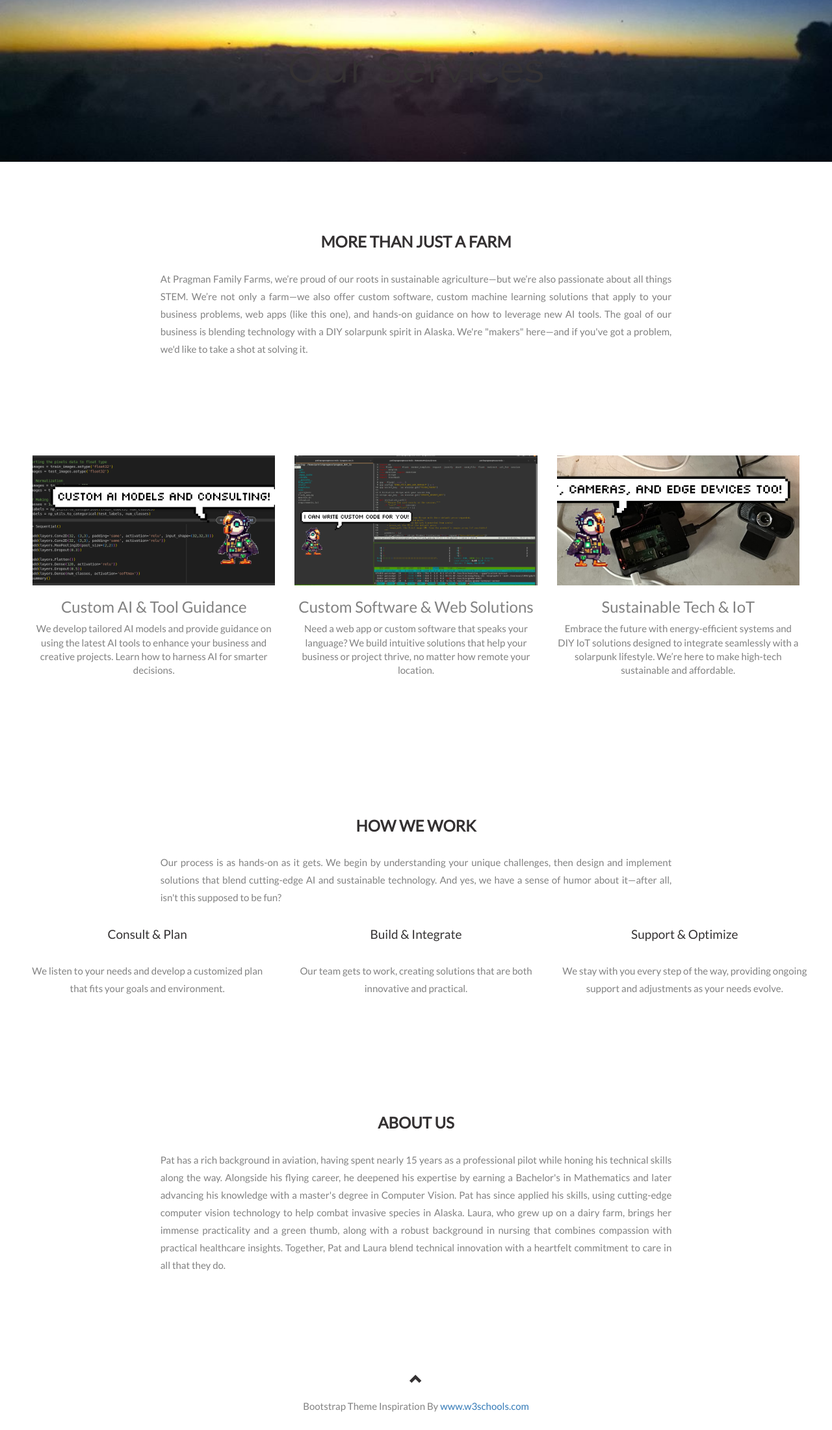
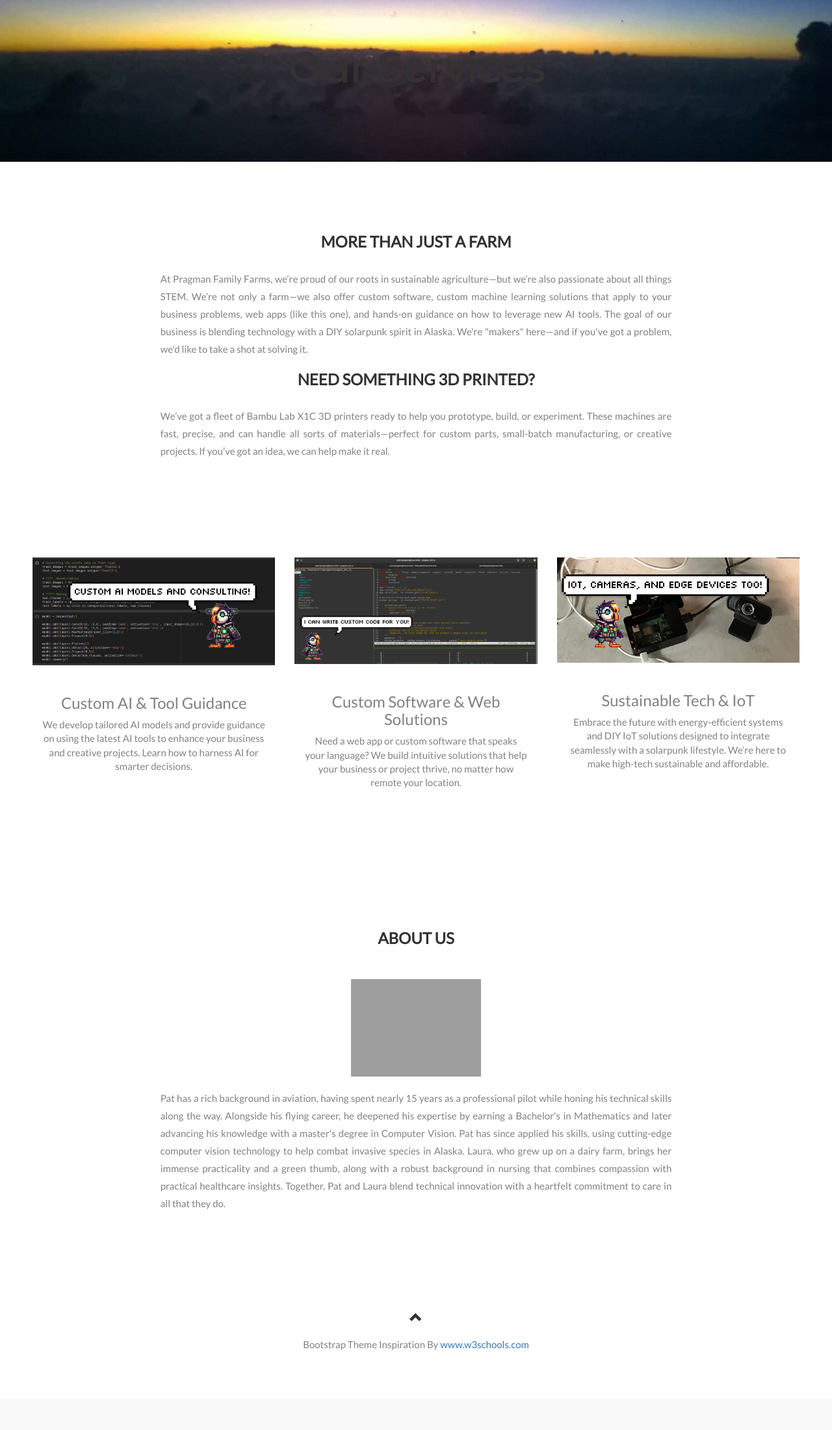
Before and after one commit to patpragman/pragman_dot_io, a Flask app: template templates/services.html in a window 1280 px wide. Shown: the part 50-2251 px from the top of the page at 65% size. After the commit the page ends 2128 px from the top, so only its background shows below. Run offline with Flask 3, Linux system fonts and the light colour scheme; the template is opened without the code that fills it, so the values that code supplies are empty; some libraries are stand-ins or nearby versions; grey boxes are pictures that could not be loaded.

Commit message:
services site changes

```diff
--- a/flask_app.py
+++ b/flask_app.py
@@ -34,6 +34,9 @@ def get_stripe_products():
         else:
             prod.price = None
             prod.price_id = None
+
+        prod.inventory = int(prod.metadata.get("inventory", 0))
+
 
         if prod.metadata.get("online_sales") == "True":
             prod.image_url = prod.images[0] if prod.images and len(prod.images) > 0 else None
--- a/templates/services.html
+++ b/templates/services.html
@@ -4,47 +4,64 @@
 
 {% block content %}
 <!-- MAIN JUMBOTRON -->
-  <div id="main" class="jumbotron text-center" style="color: #343132; background-image: url('{{ url_for('static', filename='skyline.png') }}');">
-    <h1 style="font: bold">Our Services</h1>
+<div id="main" class="jumbotron text-center" style="color: #343132; background-image: url('{{ url_for('static', filename='skyline.png') }}'); background-size: cover; background-position: center;">
+  <h1 style="font-weight: bold;">Our Services</h1>
 </div>
 
 <!-- INTRODUCTION SECTION -->
 <div id="intro" class="container-fluid">
   <div class="row text-center">
+    <div class="col-12">
       <h2>More Than Just a Farm</h2>
       <p class="body_text">
         At Pragman Family Farms, we’re proud of our roots in sustainable agriculture—but we’re also passionate about all things STEM. We’re not only a farm—we also offer custom software, custom machine learning solutions that apply to your business problems, web apps (like this one), and hands-on guidance on how to leverage new AI tools. The goal of our business is blending technology with a DIY solarpunk spirit in Alaska. We're "makers" here—and if you've got a problem, we'd like to take a shot at solving it.
       </p>
+
+      <h2>Need something 3D printed?</h2>
+      <p class="body_text">
+        We’ve got a fleet of Bambu Lab X1C 3D printers ready to help you prototype, build, or experiment. These machines are fast, precise, and can handle all sorts of materials—perfect for custom parts, small-batch manufacturing, or creative projects. If you’ve got an idea, we can help make it real.
+      </p>
+    </div>
   </div>
 </div>
 
 <!-- SERVICES SECTION -->
 <div id="services" class="container-fluid" style="margin-top: 30px;">
   <div class="row text-center">
-      <!-- Custom AI Solutions & AI Tool Guidance -->
-      <div class="col-sm-4">
-        <div class="thumbnail">
-          <img src="{{ url_for('static', filename='ai_solutions.png') }}" alt="Custom AI Solutions & AI Tool Guidance">
+    <!-- Service Card 1 -->
+    <div class="col-sm-12 col-md-4 mb-4">
+      <div class="thumbnail" style="border: none; padding: 0;">
+        <img src="{{ url_for('static', filename='ai_solutions.png') }}" alt="Custom AI Solutions & AI Tool Guidance"
+             style="width: 100%; height: auto; display: block;">
+        <div style="padding: 15px;">
           <h3>Custom AI & Tool Guidance</h3>
           <p>
             We develop tailored AI models and provide guidance on using the latest AI tools to enhance your business and creative projects. Learn how to harness AI for smarter decisions.
           </p>
         </div>
       </div>
-      <!-- Custom Software & Web Solutions -->
-      <div class="col-sm-4">
-        <div class="thumbnail">
-          <img src="{{ url_for('static', filename='custom_software.png') }}" alt="Custom Software & Web Solutions">
+    </div>
+
+    <!-- Service Card 2 -->
+    <div class="col-sm-12 col-md-4 mb-4">
+      <div class="thumbnail" style="border: none; padding: 0;">
+        <img src="{{ url_for('static', filename='custom_software.png') }}" alt="Custom Software & Web Solutions"
+             style="width: 100%; height: auto; display: block;">
+        <div style="padding: 15px;">
           <h3>Custom Software & Web Solutions</h3>
           <p>
             Need a web app or custom software that speaks your language? We build intuitive solutions that help your business or project thrive, no matter how remote your location.
           </p>
         </div>
       </div>
-      <!-- Sustainable Tech & IoT -->
-      <div class="col-sm-4">
-        <div class="thumbnail">
-          <img src="{{ url_for('static', filename='sustainable_tech.png') }}" alt="Sustainable Tech & IoT">
+    </div>
+
+    <!-- Service Card 3 -->
+    <div class="col-sm-12 col-md-4 mb-4">
+      <div class="thumbnail" style="border: none; padding: 0;">
+        <img src="{{ url_for('static', filename='sustainable_tech.png') }}" alt="Sustainable Tech & IoT"
+             style="width: 100%; height: auto; display: block;">
+        <div style="padding: 15px;">
           <h3>Sustainable Tech & IoT</h3>
           <p>
             Embrace the future with energy-efficient systems and DIY IoT solutions designed to integrate seamlessly with a solarpunk lifestyle. We’re here to make high-tech sustainable and affordable.
@@ -53,44 +70,19 @@
       </div>
     </div>
   </div>
+</div>
 
-  <!-- PROCESS SECTION -->
-  <div id="process" class="container-fluid" style="margin-top: 30px;">
-    <div class="row text-center">
-      <h2>How We Work</h2>
-      <p class="body_text">
-        Our process is as hands-on as it gets. We begin by understanding your unique challenges, then design and implement solutions that blend cutting-edge AI and sustainable technology. And yes, we have a sense of humor about it—after all, isn't this supposed to be fun?
-      </p>
-      <div class="row" style="margin-top: 20px;">
-        <div class="col-sm-4">
-          <h4>Consult & Plan</h4>
-          <p>We listen to your needs and develop a customized plan that fits your goals and environment.</p>
-        </div>
-        <div class="col-sm-4">
-          <h4>Build & Integrate</h4>
-          <p>Our team gets to work, creating solutions that are both innovative and practical.</p>
-        </div>
-        <div class="col-sm-4">
-          <h4>Support & Optimize</h4>
-          <p>We stay with you every step of the way, providing ongoing support and adjustments as your needs evolve.</p>
-        </div>
-      </div>
-    </div>
-  </div>
 
 <!-- ABOUT US SECTION -->
 <div id="about" class="container-fluid" style="margin-top: 30px;">
   <div class="row text-center">
+    <div class="col-12">
       <h2>About Us</h2>
+      <img src="{{ url_for('static', filename='cyber-puffin-approved.png') }}" alt="Cyber Puffin Approved" class="img-fluid" style="max-width: 200px; margin: 20px auto;">
       <p class="body_text">
         Pat has a rich background in aviation, having spent nearly 15 years as a professional pilot while honing his technical skills along the way. Alongside his flying career, he deepened his expertise by earning a Bachelor's in Mathematics and later advancing his knowledge with a master's degree in Computer Vision. Pat has since applied his skills, using cutting-edge computer vision technology to help combat invasive species in Alaska. Laura, who grew up on a dairy farm, brings her immense practicality and a green thumb, along with a robust background in nursing that combines compassion with practical healthcare insights. Together, Pat and Laura blend technical innovation with a heartfelt commitment to care in all that they do.
-
-
-
-
-
-
       </p>
+    </div>
   </div>
 </div>
 
```
Also changed, not shown: static/custom_software.png, 1 other file. Lines whose indentation alone changed are shown as unchanged.
